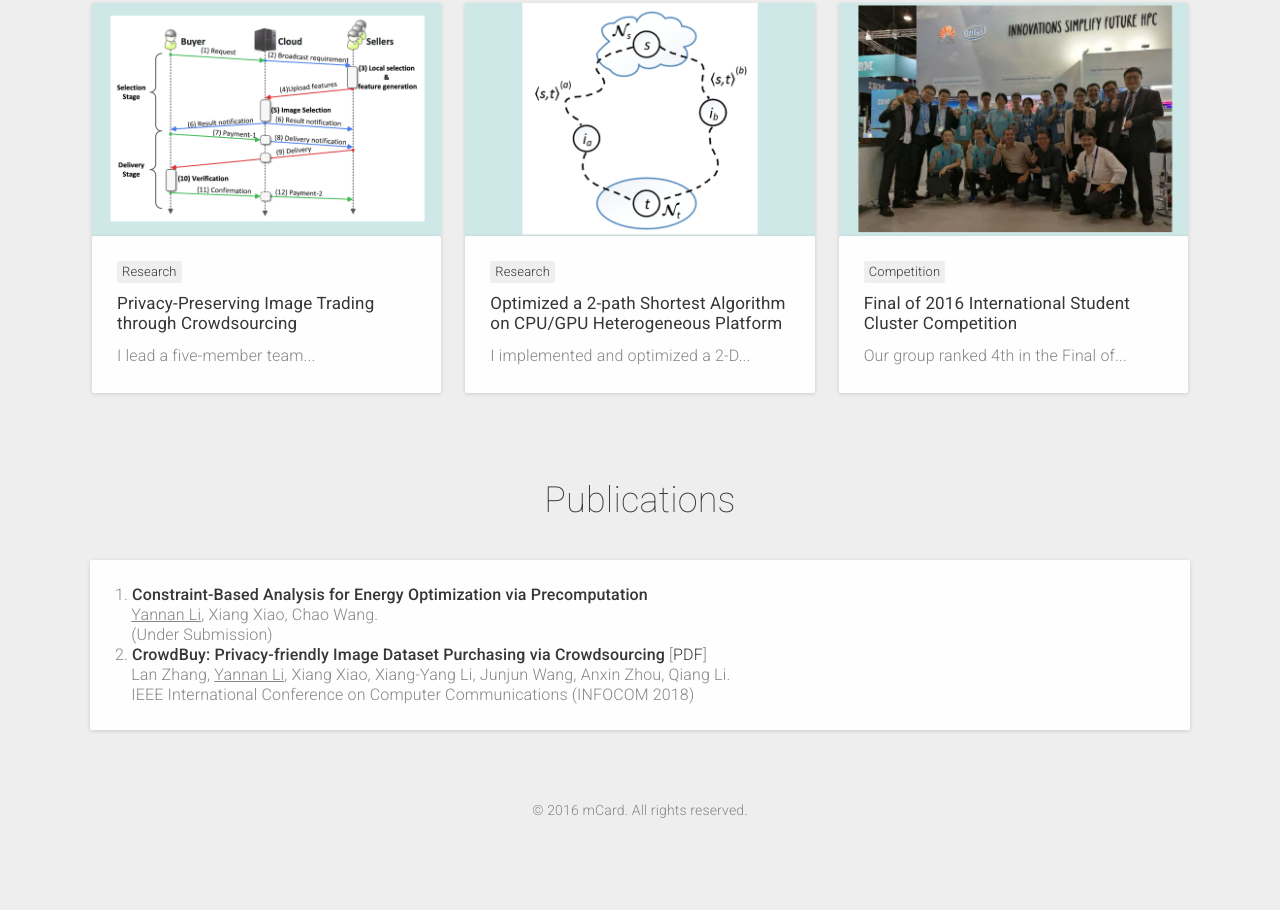
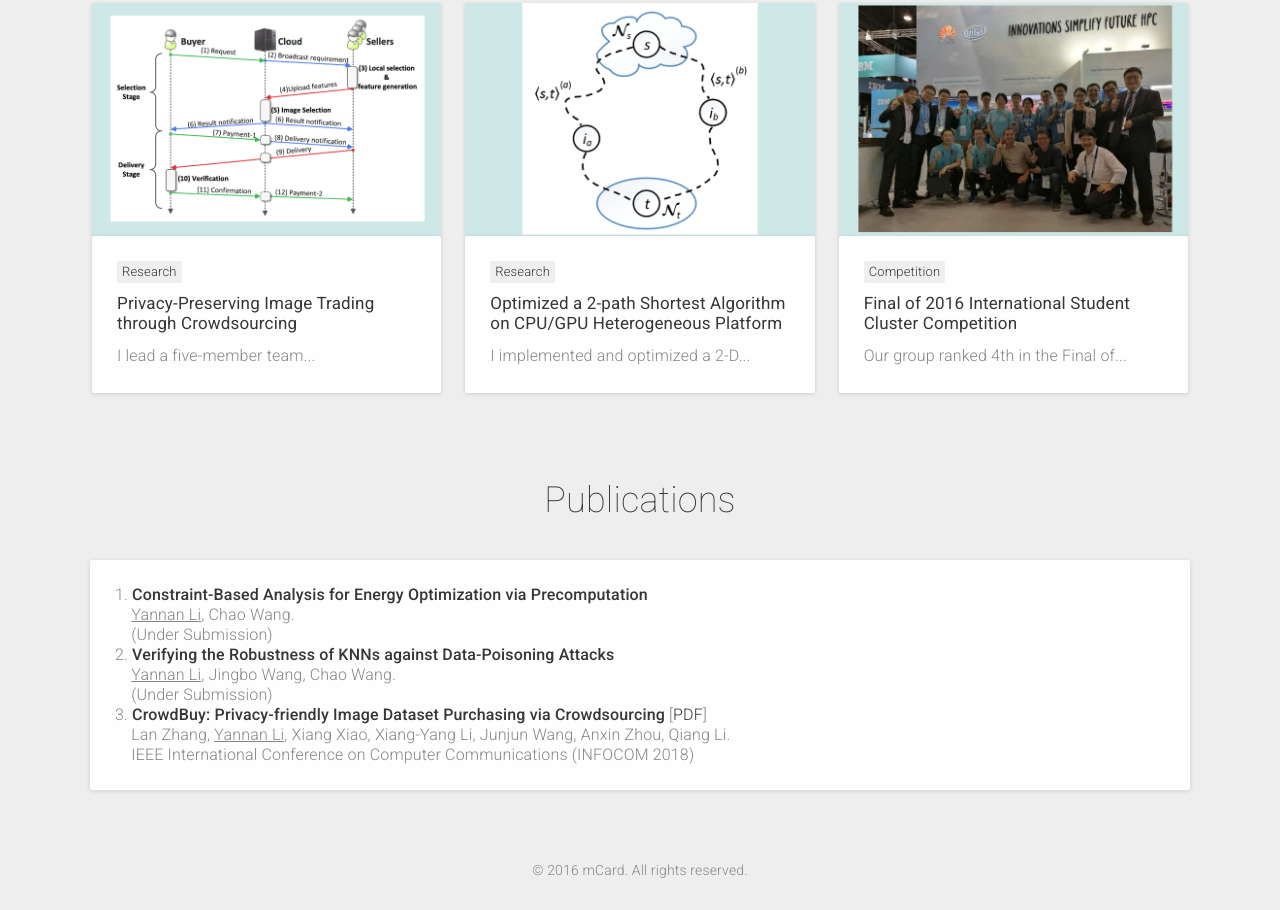
Before and after one commit to YannanLiCS/YannanLiCS.github.io, a plain HTML site: page index.html in a window 1280 px wide. Shown: the part 1592-2502 px from the top of the page. Before the commit the page ends 2442 px from the top, so only its background shows below. Drawn offline with Linux system fonts and the light colour scheme; some packages are replaced by stand-ins of ours; files whose address does not match are found by name.

Commit message:
Updated Publications

```diff
--- a/index.html
+++ b/index.html
@@ -424,11 +424,16 @@
 					<div class="content-box animated">
 						<div class="text-box">
                             1. <strong>Constraint-Based Analysis for Energy Optimization via Precomputation</strong>
-                            <br>   &nbsp &nbsp <u>Yannan Li</a></u>, Xiang Xiao, Chao Wang.
+                            <br>   &nbsp &nbsp <u>Yannan Li</a></u>, Chao Wang.
                             <br>
                             &nbsp &nbsp (Under Submission) </li>
                             <br>
-                            2. <strong>CrowdBuy: Privacy-friendly Image Dataset Purchasing via Crowdsourcing</strong> [<a href="images/CrowdBuy.pdf">PDF</a>]
+                            2. <strong>Verifying the Robustness of KNNs against Data-Poisoning Attacks</strong>
+                            <br>   &nbsp &nbsp <u>Yannan Li</a></u>, Jingbo Wang, Chao Wang.
+                            <br>
+                            &nbsp &nbsp (Under Submission) </li>
+                            <br>
+                            3. <strong>CrowdBuy: Privacy-friendly Image Dataset Purchasing via Crowdsourcing</strong> [<a href="images/CrowdBuy.pdf">PDF</a>]
                             <br>   &nbsp &nbsp Lan Zhang, <u>Yannan Li</a></u>, Xiang Xiao, Xiang-Yang Li, Junjun Wang, Anxin Zhou, Qiang Li.
                             <br>
                             &nbsp &nbsp IEEE International Conference on Computer Communications (INFOCOM 2018) </li>
```
